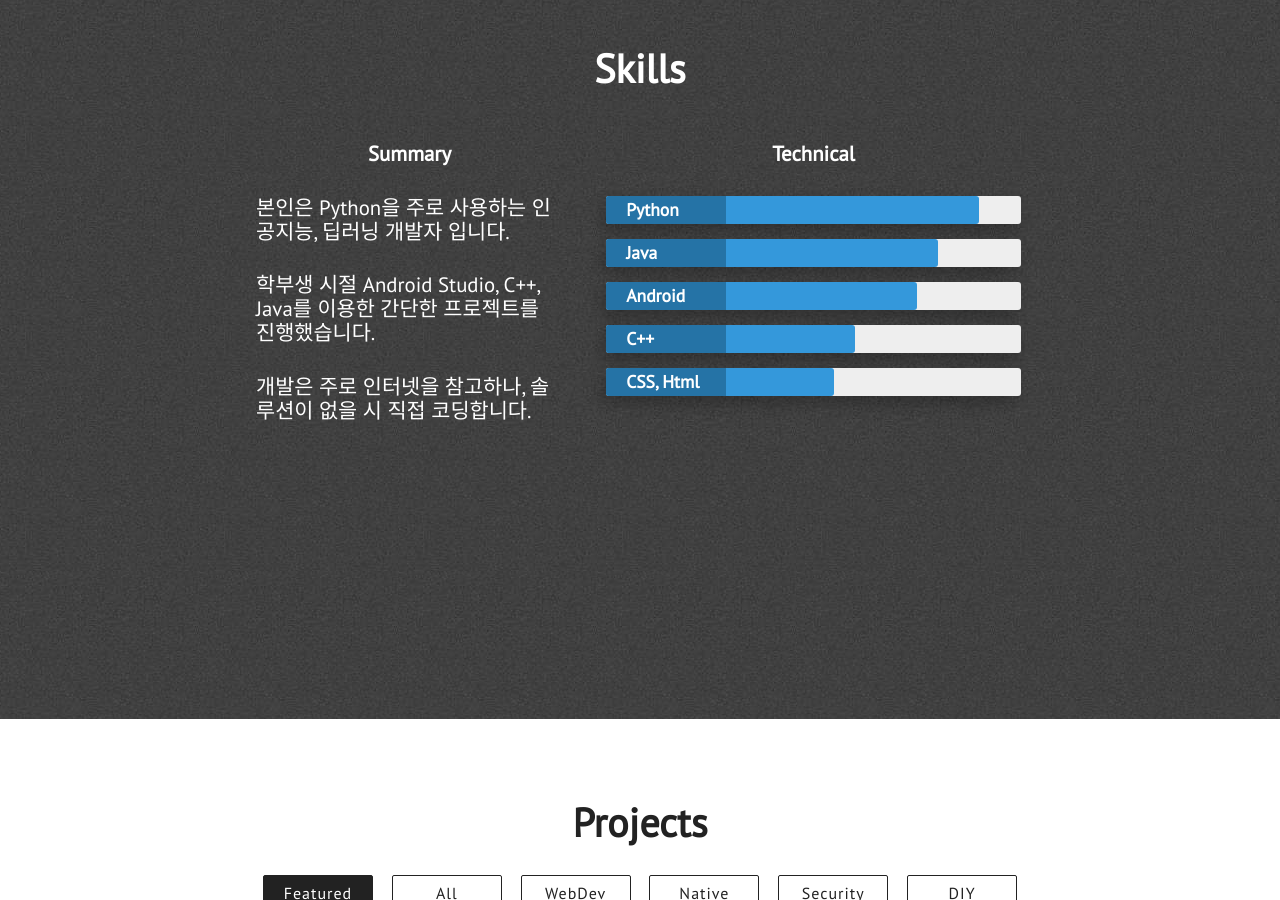
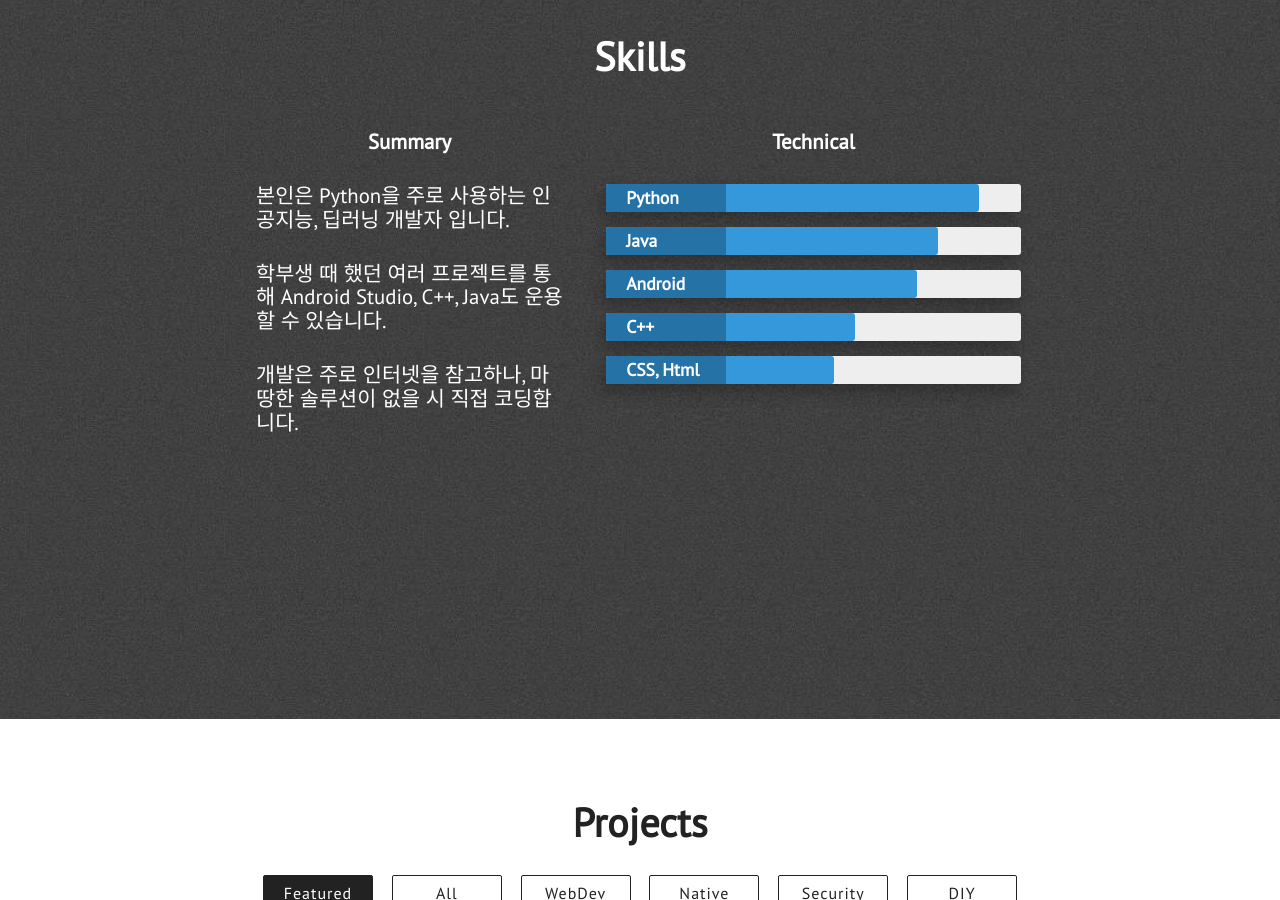
Before and after one commit to SongChaeYoung98/SongChaeYoung98.github.io, a Jekyll site: the page built from index.html, in a window 1280 px wide and 900 px high, scrolled down 2181 px. Built offline with Jekyll 4.4.1, drawn with Linux system fonts in a browser that asks for light colours; nearby versions of some CDN libraries.

Commit message:
Update skills.html

```diff
--- a/_includes/skills.html
+++ b/_includes/skills.html
@@ -11,10 +11,10 @@
                         본인은 Python을 주로 사용하는 인공지능, 딥러닝 개발자 입니다.
                     </p>
                     <p class="paragraph-text left-align">
-                        학부생 시절 Android Studio, C++, Java를 이용한 간단한 프로젝트를 진행했습니다.
+                        학부생 때 했던 여러 프로젝트를 통해 Android Studio, C++, Java도 운용할 수 있습니다.
                     </p>
                     <p class="paragraph-text left-align">
-                        개발은 주로 인터넷을 참고하나, 솔루션이 없을 시 직접 코딩합니다.
+                        개발은 주로 인터넷을 참고하나, 마땅한 솔루션이 없을 시 직접 코딩합니다.
                     </p>
                 </div>
 
```
